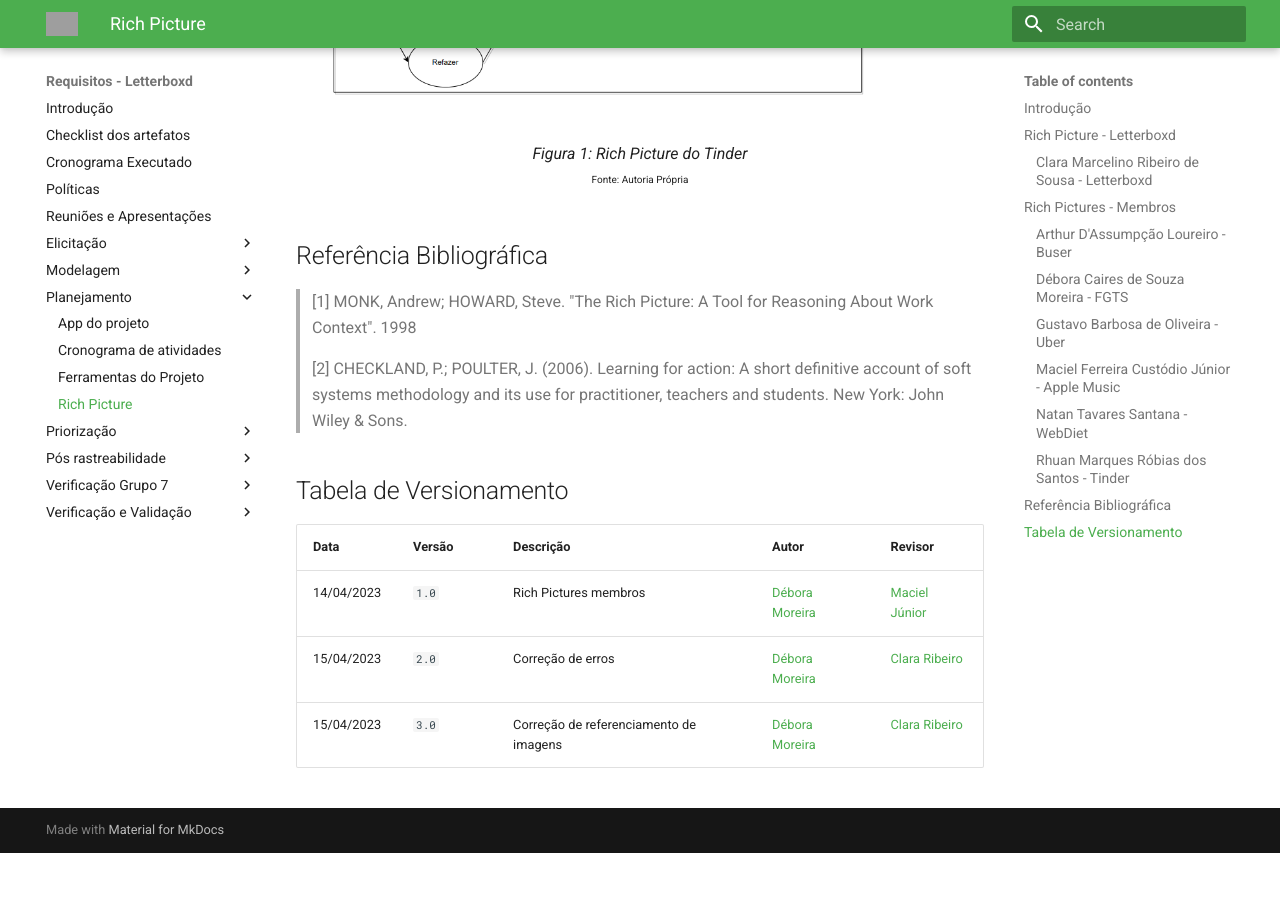
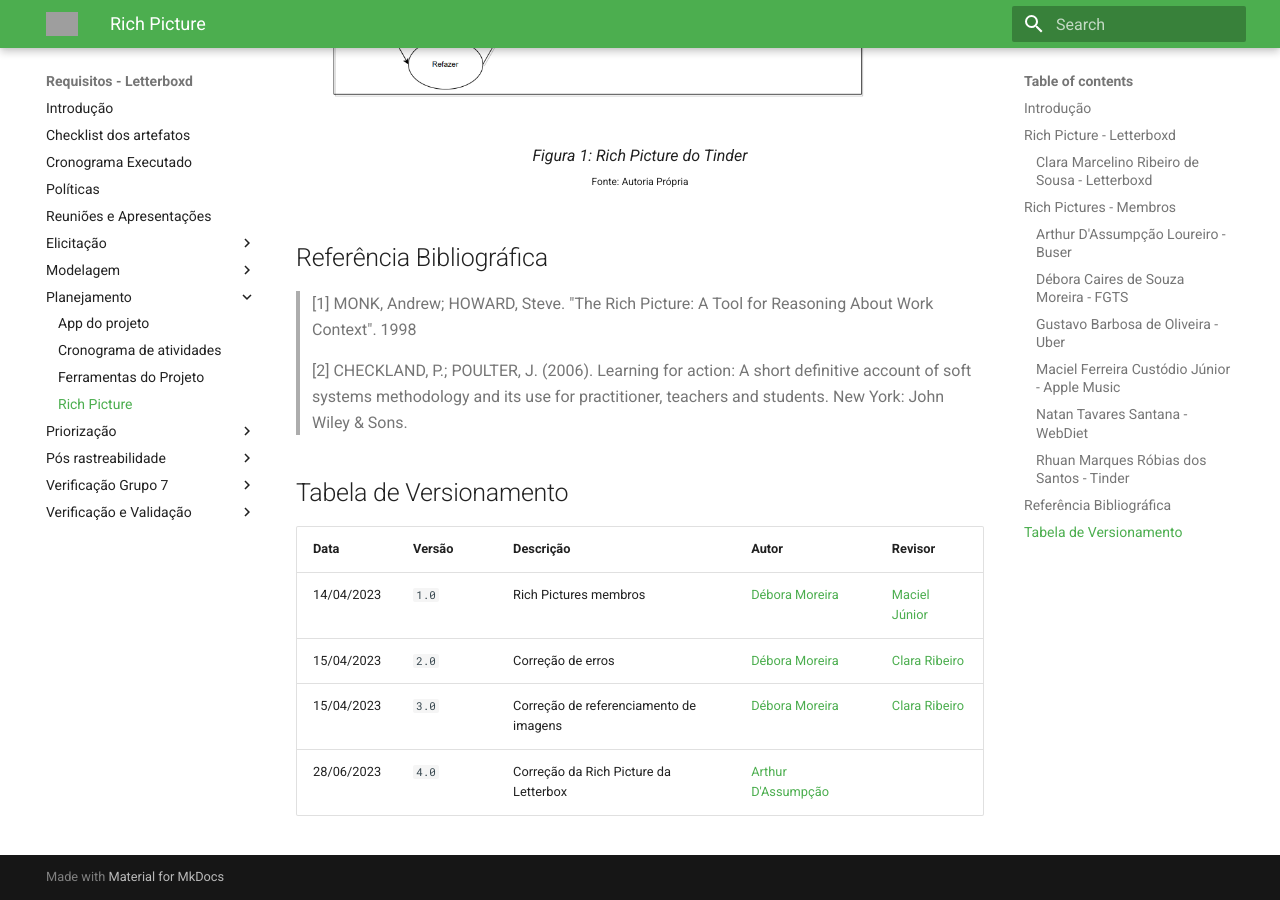
Before and after one commit to Requisitos-de-Software/2023.1-Letterboxd, an MkDocs documentation site: the page built from docs/Planejamento/richPicture.md, in a window 1280 px wide and 900 px high, scrolled down 4838 px. Built offline with MkDocs 1.6.1 and Material for MkDocs 9.7.7, drawn with Linux system fonts in a browser that asks for light colours; before the commit the page ends 5691 px from its top, so only the background shows below that; some of the changed lines change nothing that is shown; grey boxes are pictures that could not be loaded.

Commit message:
Update richPicture.md

```diff
--- a/docs/Planejamento/richPicture.md
+++ b/docs/Planejamento/richPicture.md
@@ -11,7 +11,7 @@
 ### Clara Marcelino Ribeiro de Sousa - Letterboxd
 
 <figure markdown>
-  ![RichPictureClara](../assets/RichPicture_Clara.png){width: 90vw}
+  ![RichPictureClara](../assets/RichPicture_CorrecaoClara.jpg){width: 90vw}
   <figcaption>Figura 1: Rich Picture do Letterboxd</figcaption>
   <p style="margin-top: -10px; font-size: 10px">Fonte: Autoria Própria</p>
 </figure>
@@ -82,3 +82,4 @@
 | 14/04/2023 | `1.0`  | Rich Pictures membros | [Débora Moreira](https://github.com/deboracaires) | [Maciel Júnior](https://github.com/macieljuniormax)
 | 15/04/2023 | `2.0` | Correção de erros |[Débora Moreira](https://github.com/deboracaires) | [Clara Ribeiro](https://github.com/clara-ribeiro) |
 | 15/04/2023 | `3.0` | Correção de referenciamento de imagens |[Débora Moreira](https://github.com/deboracaires) | [Clara Ribeiro](https://github.com/clara-ribeiro) |
+| 28/06/2023 | `4.0` | Correção da Rich Picture da Letterbox |[Arthur D'Assumpção](https://github.com/ArtAssLou) |                                    |
```
